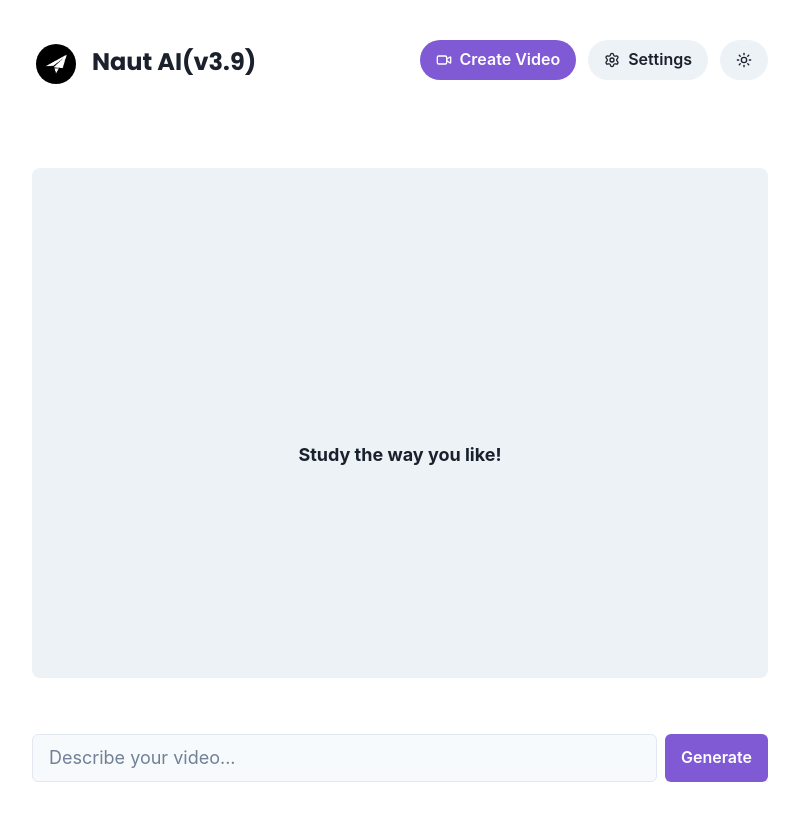
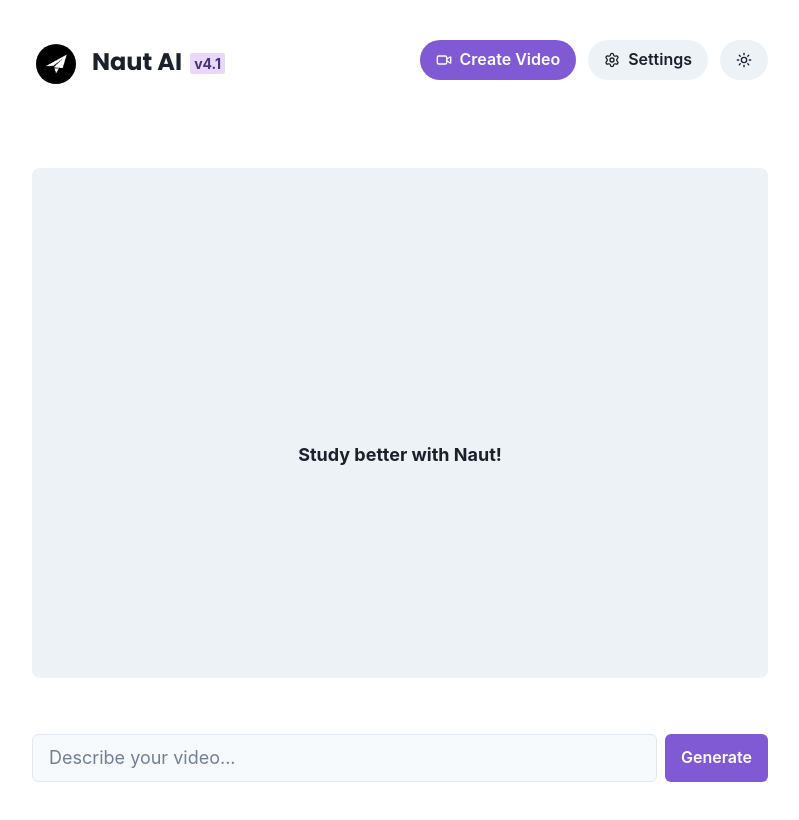
Before and after one commit to naut-ai/frontend-live, a React (Vite) app: page /video/create in a window 1280 px wide. Shown: the top 820 px of the page, without its empty margins (240-1039 px from the left). Built offline with nearby package versions, Linux system fonts and the light colour scheme.

Commit message:
chore: UI changes

```diff
--- a/src/components/Messagebox/Messagebox.jsx
+++ b/src/components/Messagebox/Messagebox.jsx
@@ -52,7 +52,7 @@ function Messagebox({ video, loading }) {
           >
             <Text
               m={2}
-              fontSize={["lg", "2xl"]}
+              fontSize={["md", "lg", "2xl"]}
               fontWeight={"semibold"}
               fontFamily={"Inter"}
             >
@@ -104,7 +104,7 @@ function Messagebox({ video, loading }) {
                           fontSize="lg"
                           fontFamily={"Inter"}
                         >
-                          Study the way you like!
+                          Study better with Naut!
                         </Text>
                       ) : (
                         <video
--- a/src/components/Navbar/Navbar.jsx
+++ b/src/components/Navbar/Navbar.jsx
@@ -1,5 +1,6 @@
 import {
   Avatar,
+  Badge,
   Box,
   Button,
   Container,
@@ -34,7 +35,16 @@ function Navbar() {
                 fontSize={"2xl"}
                 fontWeight={"bold"}
               >
-                Naut AI(v3.9)
+                Naut AI
+                <Badge
+                  colorScheme="purple"
+                  fontFamily={"Inter"}
+                  marginLeft={2}
+                  textTransform={"lowercase"}
+                  fontSize={"sm"}
+                >
+                  v4.1
+                </Badge>
               </Text>
             </Flex>
           </Link>
```
